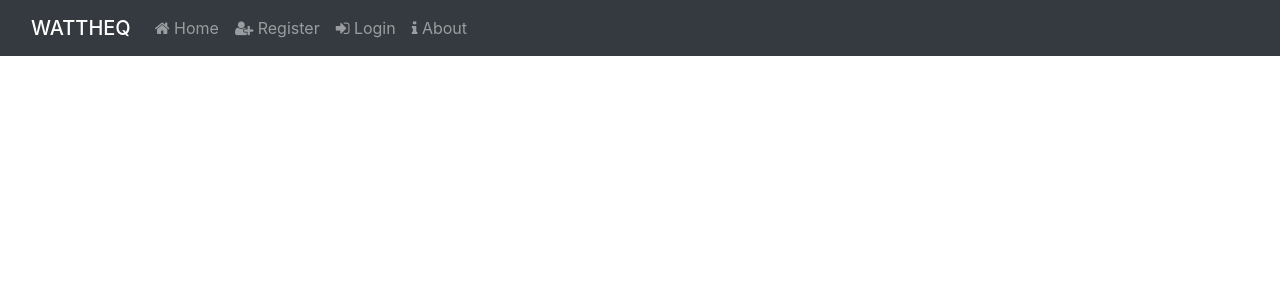
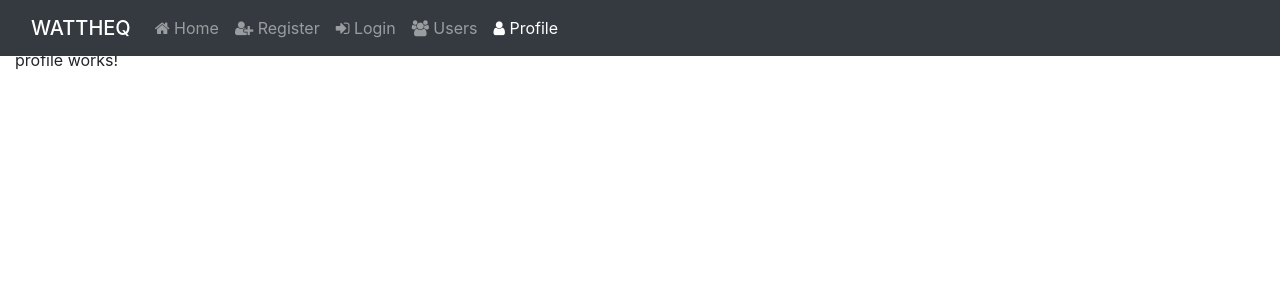
Before and after one commit to Abdulmohsen96/FRONTEND, an Angular app: page /profile in a window 1280 px wide. Before the commit this address led to /. Shown: the top 300 px of the page. Built offline with nearby package versions, Linux system fonts and the light colour scheme.

Commit message:
1st commit

```diff
--- a/angular.json
+++ b/angular.json
@@ -119,7 +119,10 @@
             "styles": [
               "src/styles.css"
             ],
-            "scripts": []
+            "scripts": [
+              "node_modules/jquery/dist/jquery.min.js",
+              "node_modules/bootstrap/dist/js/bootstrap.bundle.min.js"
+            ]
           }
         },
         "lint": {
--- a/package.json
+++ b/package.json
@@ -21,6 +21,7 @@
     "@angular/router": "~9.0.5",
     "bootstrap": "^4.4.1",
     "font-awesome": "^4.7.0",
+    "jquery": "^3.4.1",
     "rxjs": "~6.5.4",
     "tslib": "^1.10.0",
     "zone.js": "~0.10.2"
--- a/src/app/app-routing.module.ts
+++ b/src/app/app-routing.module.ts
@@ -7,6 +7,7 @@ import { HeaderComponent } from './header/header.component';
 import { FooterComponent } from './footer/footer.component';
 import { AboutComponent } from './about/about.component';
 import { UserListComponent } from './user-list/user-list.component';
+import { ProfileComponent } from './profile/profile.component';
 
 
 const routes: Routes = [
@@ -15,7 +16,8 @@ const routes: Routes = [
   { path: 'registration', component: RegistrationComponent },
   { path: 'header', component: HeaderComponent },
   { path: 'footer', component: FooterComponent },
-  { path: 'about', component: UserListComponent }
+  { path: 'users', component: UserListComponent },
+  { path: 'profile', component: ProfileComponent }
 ];
 
 @NgModule({
--- a/src/app/app.module.ts
+++ b/src/app/app.module.ts
@@ -11,7 +11,8 @@ import { FooterComponent } from './footer/footer.component';
 import { AboutComponent } from './about/about.component';
 import { UserListComponent } from './user-list/user-list.component';
 import { UserService } from './service/user.service';
-import { ReactiveFormsModule } from '@angular/forms'
+import { ReactiveFormsModule } from '@angular/forms';
+import { ProfileComponent } from './profile/profile.component'
 
 @NgModule({
   declarations: [
@@ -21,7 +22,8 @@ import { ReactiveFormsModule } from '@angular/forms'
     HeaderComponent,
     FooterComponent,
     AboutComponent,
-    UserListComponent
+    UserListComponent,
+    ProfileComponent
   ],
   imports: [
     BrowserModule,
--- a/src/app/header/header.component.html
+++ b/src/app/header/header.component.html
@@ -11,14 +11,26 @@
 
     <div class="collapse navbar-collapse" id="exan">
       <div class="navbar-nav">
-        <a class="nav-item nav-link" routerLink="/"><i class="fa fa-home"></i>
+        <a class="nav-item nav-link" routerLink="/" routerLinkActive="active"
+          [routerLinkActiveOptions]="{exact: true}"><i
+            class="fa fa-home"></i>
           Home</a>
-        <a class="nav-item nav-link" routerLink="/registration"><i class="fa
+        <a class="nav-item nav-link" routerLink="/registration"
+          routerLinkActive="active"
+          [routerLinkActiveOptions]="{exact: true}"><i class="fa
             fa-user-plus"></i> Register</a>
-        <a class="nav-item nav-link" routerLink="/login"><i class="fa
+        <a class="nav-item nav-link" routerLink="/login"
+          routerLinkActive="active"
+          [routerLinkActiveOptions]="{exact: true}"><i class="fa
             fa-sign-in"></i> Login</a>
-        <a class="nav-item nav-link" routerLink="/about"><i class="fa fa-info"></i>
-          About</a>
+        <a class="nav-item nav-link" routerLink="/users"
+          routerLinkActive="active"
+          [routerLinkActiveOptions]="{exact: true}"><i class="fa fa-users"></i>
+          Users</a>
+        <a class="nav-item nav-link" routerLink="/profile"
+          routerLinkActive="active"
+          [routerLinkActiveOptions]="{exact: true}"><i class="fa fa-user"></i>
+          Profile</a>
       </div>
     </div>
   </div>
--- /dev/null
+++ b/src/app/profile/profile.component.html
@@ -0,0 +1,3 @@
+<div class="container-fluid">
+    <p class="mt-4">profile works!</p>
+</div>
--- /dev/null
+++ b/src/app/profile/profile.component.ts
@@ -0,0 +1,15 @@
+import { Component, OnInit, Input } from '@angular/core';
+
+@Component({
+  selector: 'app-profile',
+  templateUrl: './profile.component.html',
+  styleUrls: ['./profile.component.css']
+})
+export class ProfileComponent implements OnInit {
+
+  constructor() { }
+
+  ngOnInit(): void {
+  }
+
+}
--- a/src/app/user-list/user-list.component.html
+++ b/src/app/user-list/user-list.component.html
@@ -1,4 +1,4 @@
-<div class="container-fluid col-11">
+<div class="container-fluid">
     <h1 class="display-1">All Registred Users</h1>
     <table class="table table-dark table-striped mt-4">
         <thead>
@@ -16,12 +16,11 @@
                 <td>{{user.userID}}</td>
                 <td>{{user.fullName}}</td>
                 <td>{{user.email}}</td>
-                <td>{{user.dob | date}}</td>
+                <td>{{user.dob | date: 'dd/MM/yyyy'}}</td>
                 <td>{{user.phoneNumber}}</td>
-                <td><a><i class="fa fa-pencil
-                            fa-2x"></i></a> | <a
-                        (click)="deleteUser(user)"><i
-                            class="fa fa-trash fa-2x"></i></a></td>
+                <td><a (click)="deleteUser(user)"><i class="fa fa-trash fa-2x"></i></a>
+                    | <a (click)="profilePage(user.userID)"><i class="fa
+                            fa-user-circle fa-2x"></i></a></td>
             </tr>
         </tbody>
     </table>
--- a/src/app/user-list/user-list.component.ts
+++ b/src/app/user-list/user-list.component.ts
@@ -1,7 +1,6 @@
 import { Component, OnInit } from '@angular/core';
 import { UserService } from '../service/user.service';
 import { User } from '../model/user';
-
 @Component({
   selector: 'app-user-list',
   templateUrl: './user-list.component.html',
@@ -10,6 +9,8 @@ import { User } from '../model/user';
 export class UserListComponent implements OnInit {
 
   users: User[];
+
+  ListSharedID: number;
 
   constructor(private userService: UserService) { }
 
@@ -33,4 +34,8 @@ export class UserListComponent implements OnInit {
       }
     )
   }
+
+  profilePage(userID: number) {
+    this.ListSharedID = userID;
+  }
 }
--- a/src/index.html
+++ b/src/index.html
@@ -8,14 +8,15 @@
         <meta name="viewport" content="width=device-width, initial-scale=1">
         <link rel="icon" type="image/x-icon" href="favicon.ico">
         <link rel="icon" type="image/x-icon" href="home.ico">
+        <script
+            src="https://stackpath.bootstrapcdn.com/bootstrap/4.4.1/js/bootstrap.min.js"
+            integrity="sha384-wfSDF2E50Y2D1uUdj0O3uMBJnjuUD4Ih7YwaYd1iqfktj0Uod8GCExl3Og8ifwB6"
+            crossorigin="anonymous"></script>
         <link rel="stylesheet"
             href="https://stackpath.bootstrapcdn.com/bootstrap/4.4.1/css/bootstrap.min.css"
             integrity="sha384-Vkoo8x4CGsO3+Hhxv8T/Q5PaXtkKtu6ug5TOeNV6gBiFeWPGFN9MuhOf23Q9Ifjh"
             crossorigin="anonymous">
-        <script
-            src="https://stackpath.bootstrapcdn.com/bootstrap/4.4.1/js/bootstrap.min.js"
-            integrity="sha384-wfSDF2E50Y2D1uUdj0O3uMBJnjuUD4Ih7YwaYd1iqfktj0Uod8GCExl3Og8ifwB6"
-            crossorigin="anonymous"></script>
+
     </head>
 
     <body>
```
Also changed, not shown: src/app/profile/profile.component.css (added), 1 other file (tests, documents, lock files or other folders).
